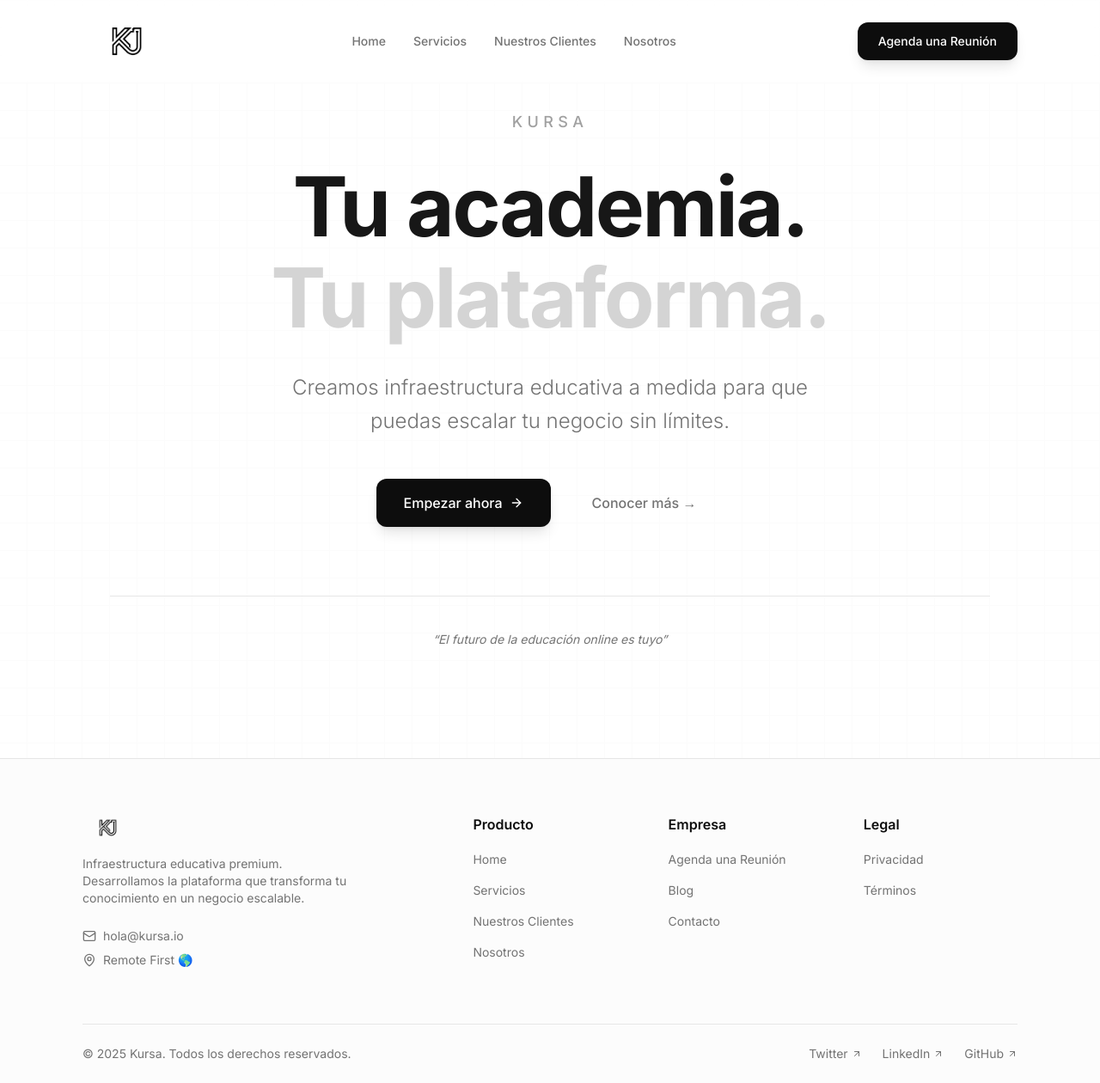
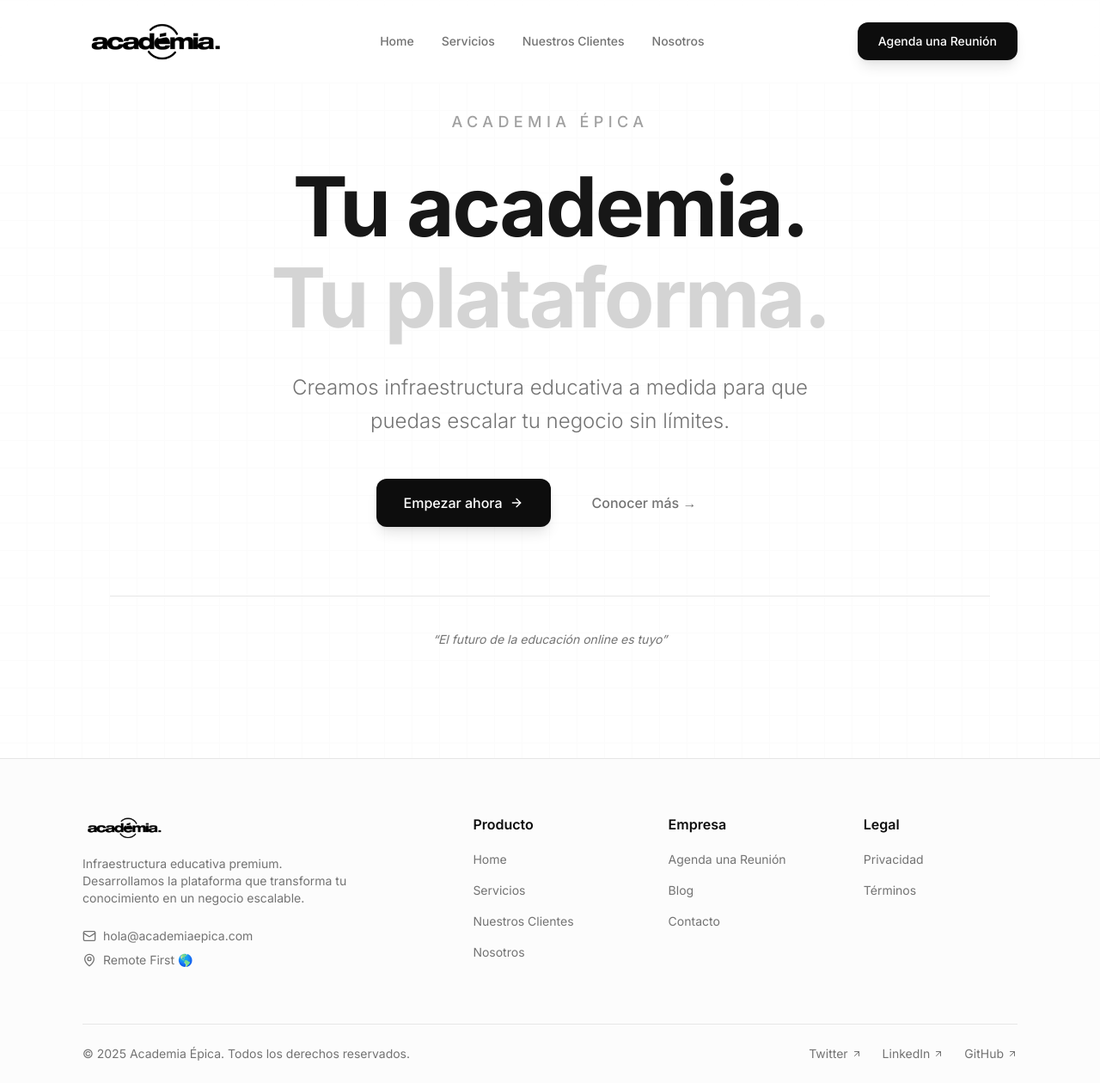
Before and after one commit to MateoGaviraghi/academia-epica, a Next.js app: page / in a window 1280 px wide. Shown: the whole page at 86% size. Built offline with nearby package versions, Linux system fonts and the light colour scheme.

Commit message:
feat: update project name and branding to Academia Épica

```diff
--- a/package.json
+++ b/package.json
@@ -1,5 +1,5 @@
 {
-  "name": "kursa-front",
+  "name": "academia-epica",
   "version": "0.1.0",
   "private": true,
   "scripts": {
--- a/src/app/layout.tsx
+++ b/src/app/layout.tsx
@@ -11,7 +11,7 @@ const inter = Inter({
 });
 
 export const metadata: Metadata = {
-  title: "Kursa | Infraestructura Educativa Premium",
+  title: "Academia Épica | Infraestructura Educativa Premium",
   description:
     "Desarrollamos plataformas educativas personalizadas que transforman tu conocimiento en un negocio escalable. Tu marca, tu control, tu éxito.",
   keywords: [
@@ -21,9 +21,9 @@ export const metadata: Metadata = {
     "academia online",
     "white label",
   ],
-  authors: [{ name: "Kursa" }],
+  authors: [{ name: "Academia Épica" }],
   openGraph: {
-    title: "Kursa | Infraestructura Educativa Premium",
+    title: "Academia Épica | Infraestructura Educativa Premium",
     description:
       "Desarrollamos plataformas educativas personalizadas que transforman tu conocimiento en un negocio escalable.",
     type: "website",
@@ -31,7 +31,7 @@ export const metadata: Metadata = {
   },
   twitter: {
     card: "summary_large_image",
-    title: "Kursa | Infraestructura Educativa Premium",
+    title: "Academia Épica | Infraestructura Educativa Premium",
     description:
       "Desarrollamos plataformas educativas personalizadas que transforman tu conocimiento en un negocio escalable.",
   },
--- a/src/app/loading.tsx
+++ b/src/app/loading.tsx
@@ -10,7 +10,7 @@ export default function Loading() {
       {/* Logo grande */}
       <div className="relative z-10 animate-pulse">
         <Image
-          src="/logo.png"
+          src="/cropped-Academica-Logo-Back-300x100.png"
           alt="Cargando..."
           width={400}
           height={120}
--- a/src/components/layout/footer.tsx
+++ b/src/components/layout/footer.tsx
@@ -22,9 +22,9 @@ const footerLinks = {
 };
 
 const socialLinks = [
-  { label: "Twitter", href: "https://twitter.com/kursa" },
-  { label: "LinkedIn", href: "https://linkedin.com/company/kursa" },
-  { label: "GitHub", href: "https://github.com/kursa" },
+  { label: "Twitter", href: "https://twitter.com/academiaepica" },
+  { label: "LinkedIn", href: "https://linkedin.com/company/academiaepica" },
+  { label: "GitHub", href: "https://github.com/academiaepica" },
 ];
 
 export function Footer() {
@@ -37,8 +37,8 @@ export function Footer() {
             <div className="col-span-2 md:col-span-4 lg:col-span-2 mb-8 lg:mb-0">
               <Link href="/" className="flex items-center mb-4">
                 <Image
-                  src="/logo.png"
-                  alt="Kursa"
+                  src="/cropped-Academica-Logo-Back-300x100.png"
+                  alt="Academia Épica"
                   width={100}
                   height={32}
                   className="h-8 w-auto"
@@ -52,10 +52,10 @@ export function Footer() {
                 <div className="flex items-center gap-2">
                   <Mail className="w-4 h-4" />
                   <a
-                    href="mailto:hola@kursa.io"
+                    href="mailto:hola@academiaepica.com"
                     className="hover:text-foreground transition-colors"
                   >
-                    hola@kursa.io
+                    hola@academiaepica.com
                   </a>
                 </div>
                 <div className="flex items-center gap-2">
@@ -121,7 +121,8 @@ export function Footer() {
         {/* Bottom Bar */}
         <div className="py-6 border-t border-border flex flex-col sm:flex-row justify-between items-center gap-4">
           <p className="text-sm text-muted-foreground">
-            © {new Date().getFullYear()} Kursa. Todos los derechos reservados.
+            © {new Date().getFullYear()} Academia Épica. Todos los derechos
+            reservados.
           </p>
           <div className="flex items-center gap-6">
             {socialLinks.map((link) => (
--- a/src/components/layout/header.tsx
+++ b/src/components/layout/header.tsx
@@ -57,8 +57,8 @@ export function Header() {
               className="flex items-center hover:opacity-80 transition-opacity"
             >
               <Image
-                src="/logo.png"
-                alt="Kursa"
+                src="/cropped-Academica-Logo-Back-300x100.png"
+                alt="Academia Épica"
                 width={160}
                 height={50}
                 className="h-12 sm:h-14 w-auto"
@@ -117,8 +117,8 @@ export function Header() {
             {/* Mobile Header */}
             <div className="flex items-center justify-between p-4 border-b border-neutral-100">
               <Image
-                src="/logo.png"
-                alt="Kursa"
+                src="/cropped-Academica-Logo-Back-300x100.png"
+                alt="Academia Épica"
                 width={120}
                 height={40}
                 className="h-10 w-auto"
--- a/src/components/sections/hero-section.tsx
+++ b/src/components/sections/hero-section.tsx
@@ -21,7 +21,7 @@ export function HeroSection() {
         <div className="max-w-5xl mx-auto text-center py-32">
           {/* Brand name */}
           <p className="text-base md:text-lg font-medium tracking-[0.3em] text-neutral-400 uppercase mb-8">
-            Kursa
+            Academia Épica
           </p>
 
           {/* Main Headline */}
--- a/src/components/sections/services-section.tsx
+++ b/src/components/sections/services-section.tsx
@@ -86,7 +86,7 @@ export function ServicesSection() {
       <Container>
         <SectionHeader>
           <Badge variant="outline" className="mb-4">
-            The Kursa Edge
+            Academia Épica
           </Badge>
           <SectionTitle>
             Tecnología que impulsa{" "}
--- a/src/components/ui/page-transition.tsx
+++ b/src/components/ui/page-transition.tsx
@@ -46,8 +46,8 @@ export function PageTransition() {
       }}
     >
       <Image
-        src="/logo.png"
-        alt="Kursa"
+        src="/cropped-Academica-Logo-Back-300x100.png"
+        alt="Academia Épica"
         width={320}
         height={100}
         style={{ height: "7rem", width: "auto" }}
```
Also changed, not shown: public/cropped-Academica-Logo-Back-300x100.png (added), 1 other file (tests, documents, lock files or other folders).
